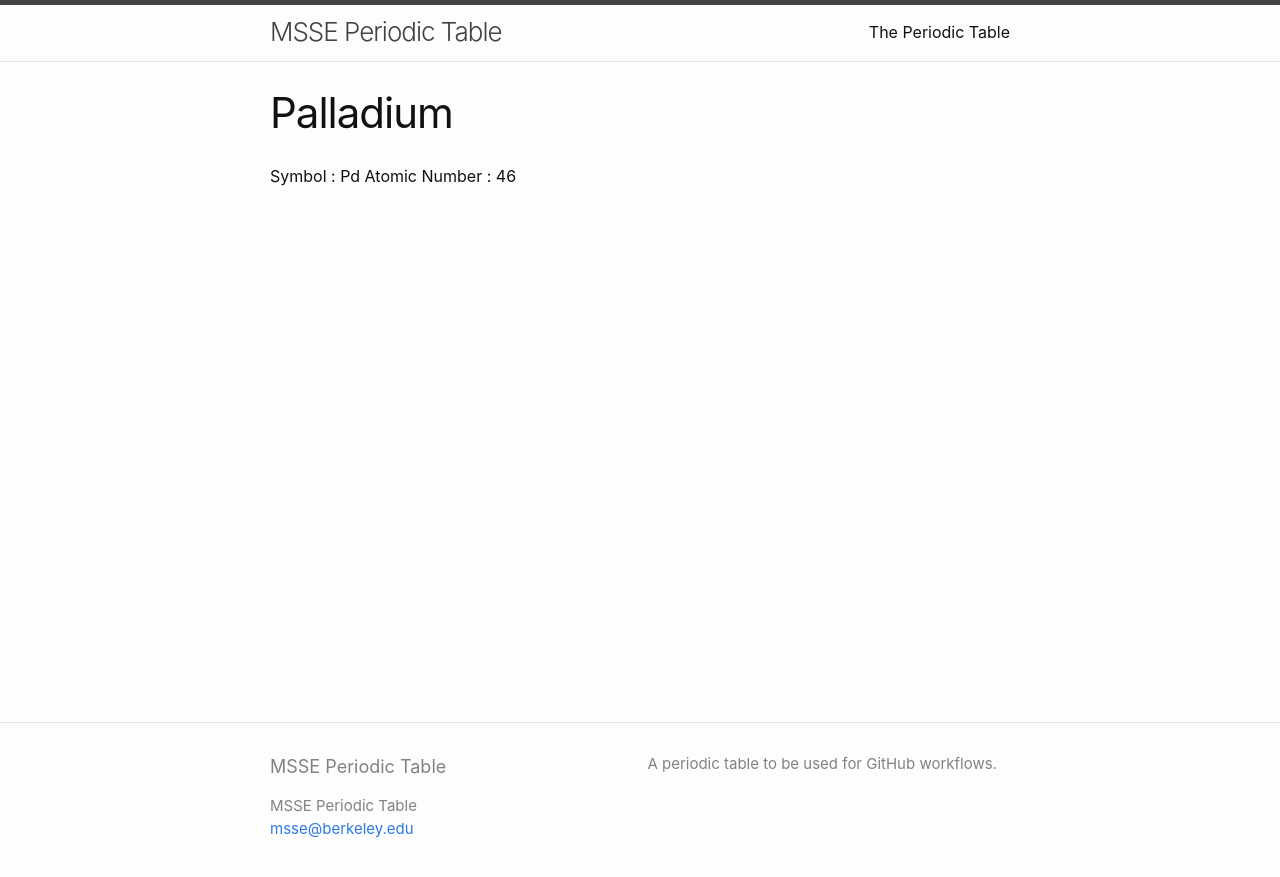
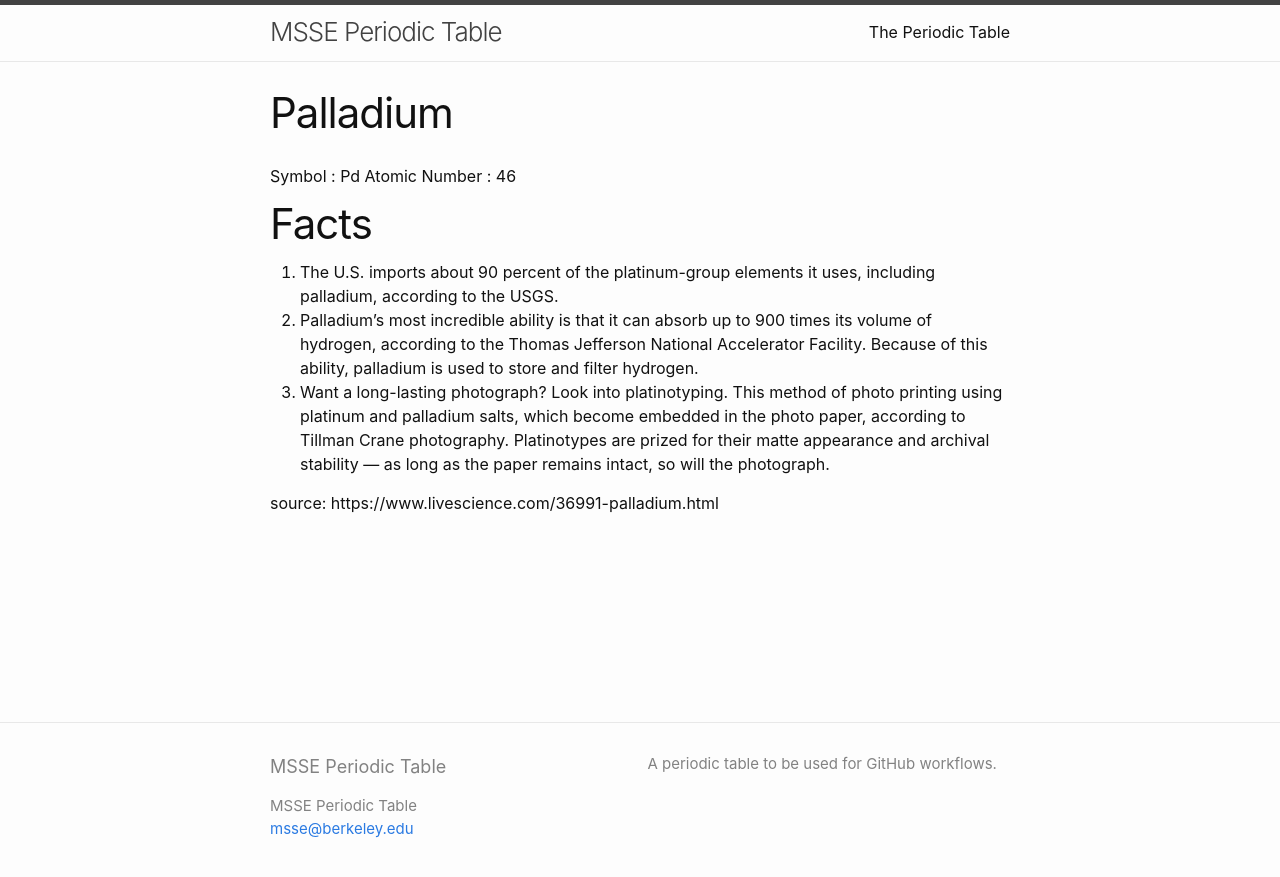
Before and after one commit to msse-chem-280-2024/periodic-table, a Jekyll site: the page built from elements/Palladium.md, in a window 1280 px wide. Shown: the top 877 px of the page. Built offline with Jekyll 4.4.1, drawn with Linux system fonts in a browser that asks for light colours.

Commit message:
added 3 facts about Palladium

```diff
--- a/elements/Palladium.md
+++ b/elements/Palladium.md
@@ -5,3 +5,11 @@ title: Palladium
 
 Symbol : Pd
 Atomic Number : 46
+
+# Facts
+
+1. The U.S. imports about 90 percent of the platinum-group elements it uses, including palladium, according to the USGS.
+2. Palladium's most incredible ability is that it can absorb up to 900 times its volume of hydrogen, according to the Thomas Jefferson National Accelerator Facility. Because of this ability, palladium is used to store and filter hydrogen.
+3. Want a long-lasting photograph? Look into platinotyping. This method of photo printing using platinum and palladium salts, which become embedded in the photo paper, according to Tillman Crane photography. Platinotypes are prized for their matte appearance and archival stability — as long as the paper remains intact, so will the photograph.
+
+source: https://www.livescience.com/36991-palladium.html
```
